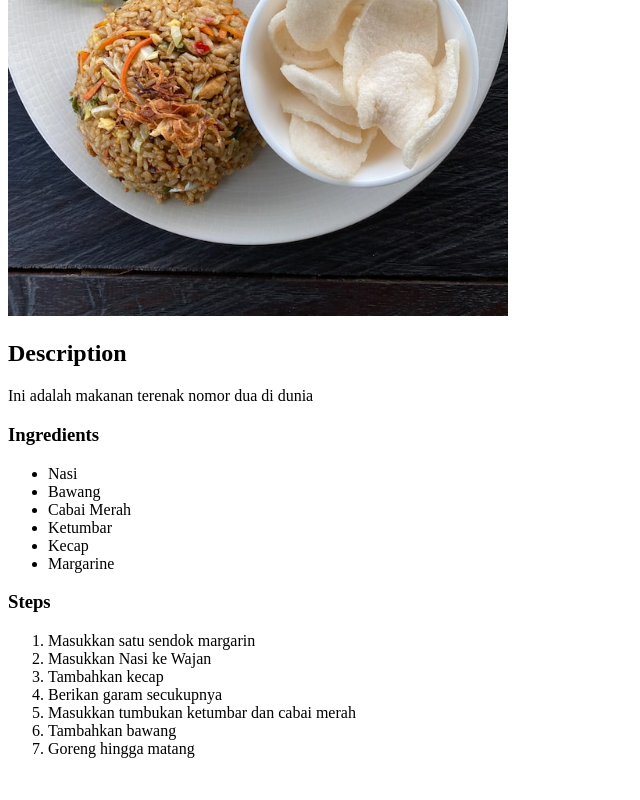
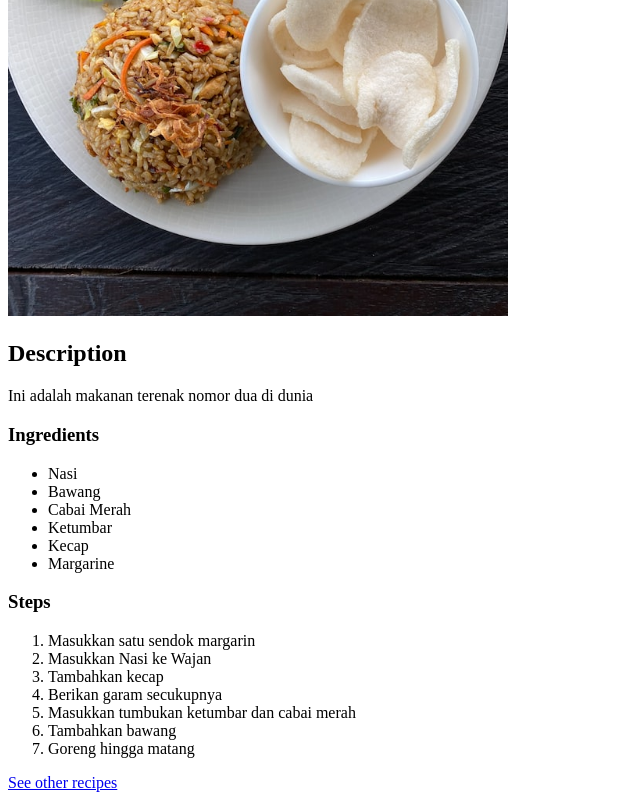
Before and after one commit to PorcoGalliard/odin-recipes, a plain HTML site: page recipes/nasgor.html in a window 1280 px wide. Shown: the part 430-1230 px from the top of the page, without its empty margins (0-640 px from the left). Before the commit the page ends 1204 px from the top, so only its background shows below. Drawn offline with Linux system fonts and the light colour scheme.

Commit message:
Add navigation link to nasgor.html

```diff
--- a/recipes/nasgor.html
+++ b/recipes/nasgor.html
@@ -34,6 +34,7 @@
         <li>Tambahkan bawang</li>
         <li>Goreng hingga matang</li>
     </ol>
+    <a href="../index.html">See other recipes</a>
 </body>
 
 </html>
```
